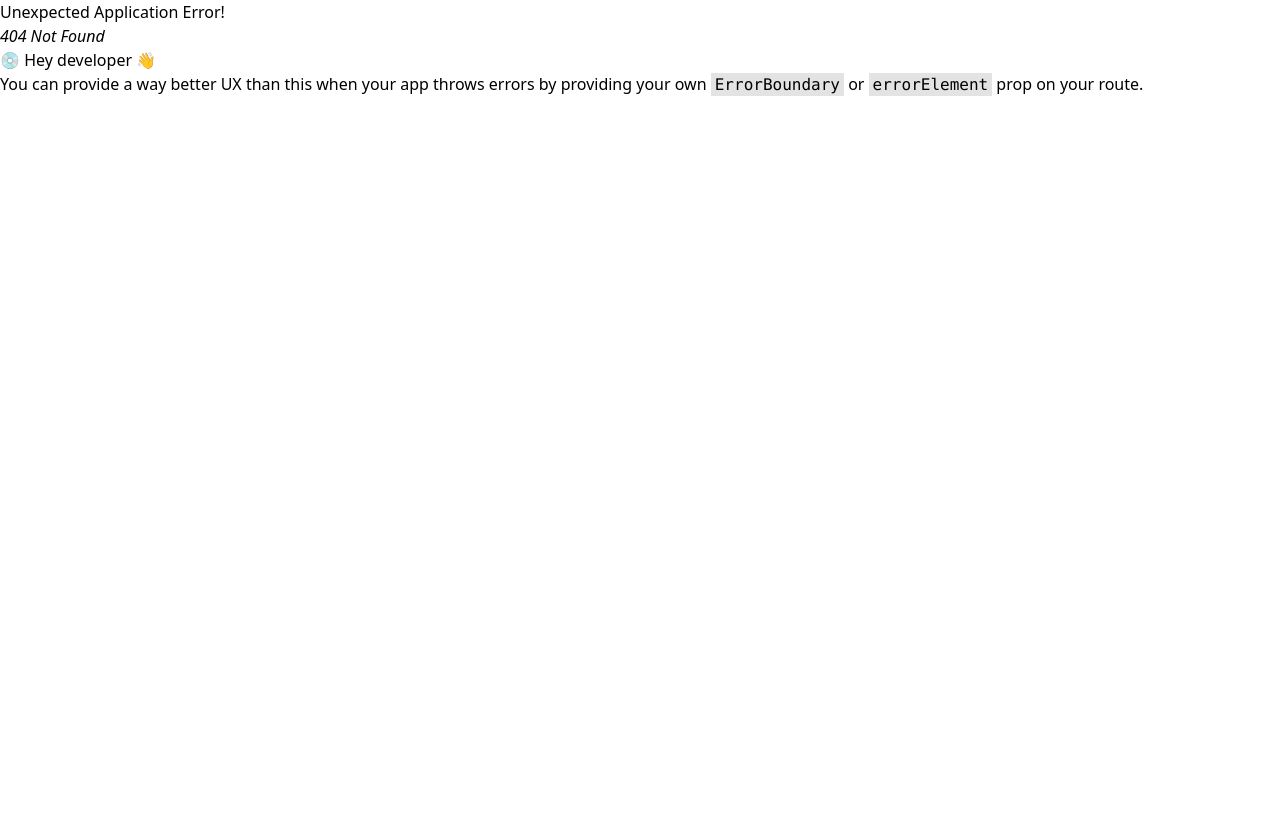
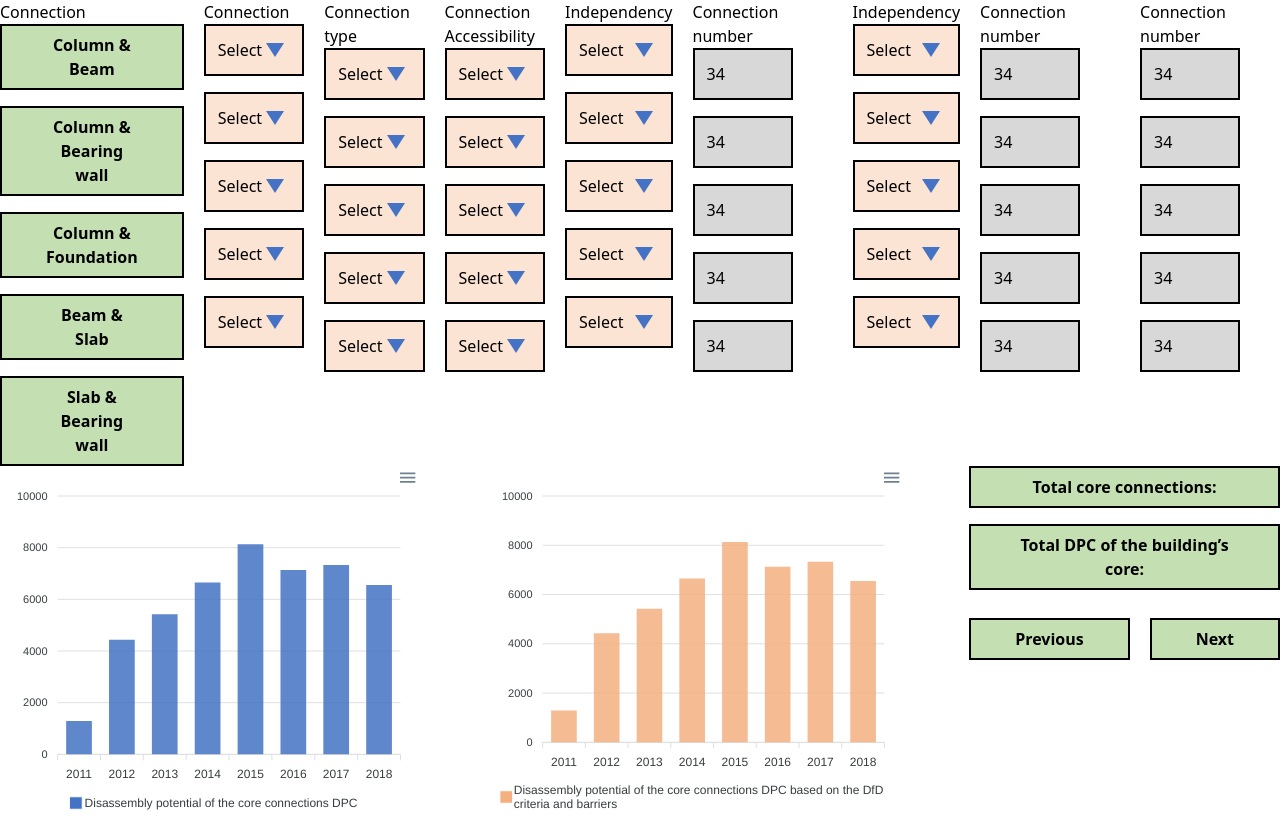
Before and after one commit to shariful10/DeCon, a React (Vite) app: page /building-core in a window 1280 px wide. Before the commit this address had no page. Before the commit the page ends 800 px from the top, so only its background shows below. Built offline with nearby package versions, Linux system fonts and the light colour scheme.

Commit message:
added building core pages initial UI

```diff
--- a/package.json
+++ b/package.json
@@ -11,7 +11,9 @@
   },
   "dependencies": {
     "@reduxjs/toolkit": "^2.2.5",
+    "apexcharts": "^3.49.1",
     "react": "^18.2.0",
+    "react-apexcharts": "^1.4.1",
     "react-dom": "^18.2.0",
     "react-redux": "^9.1.2",
     "react-router-dom": "^6.23.1"
--- /dev/null
+++ b/src/components/Chart/Chart.jsx
@@ -0,0 +1,81 @@
+import React from "react";
+import Chart from "react-apexcharts";
+
+export default function Charts({ title, color }) {
+  const series = [
+    {
+      name: "Actual",
+      data: [
+        {
+          x: "2011",
+          y: 1292,
+          //   goals: [
+          //     {
+          //       name: "Expected",
+          //       value: 1400,
+          //       strokeHeight: 5,
+          //       strokeColor: "#775DD0",
+          //     },
+          //   ],
+        },
+        {
+          x: "2012",
+          y: 4432,
+        },
+        {
+          x: "2013",
+          y: 5423,
+        },
+        {
+          x: "2014",
+          y: 6653,
+        },
+        {
+          x: "2015",
+          y: 8133,
+        },
+        {
+          x: "2016",
+          y: 7132,
+        },
+        {
+          x: "2017",
+          y: 7332,
+        },
+        {
+          x: "2018",
+          y: 6553,
+        },
+      ],
+    },
+  ];
+
+  const options = {
+    chart: {
+      height: 350,
+      type: "bar",
+    },
+    plotOptions: {
+      bar: {
+        columnWidth: "60%",
+      },
+    },
+    colors: [color],
+    dataLabels: {
+      enabled: false,
+    },
+    legend: {
+      show: true,
+      showForSingleSeries: true,
+      customLegendItems: [title],
+    },
+  };
+  return (
+    <div className="w-full">
+      <div id="chart">
+        <Chart options={options} series={series} type="bar" height={350} />
+      </div>
+      <div id="html-dist"></div>
+    </div>
+  );
+}
--- /dev/null
+++ b/src/components/Input/Input.jsx
@@ -0,0 +1,21 @@
+import React from "react";
+
+const defaultProps = {
+  label: 34,
+  type: "number",
+};
+
+export default function Input({ type, label }) {
+  return (
+    <input
+      type={type}
+      className="w-[100px] py-3 pl-3 pr-10 text-base leading-6 text-black bg-peach-200 border-[2px] border-black focus:outline-none focus:shadow-outline-blue focus:border-blue-300 bg-[#D8D8D8]"
+      value={label}
+    />
+  );
+}
+
+Input.defaultProps = {
+  label: 34,
+  type: "number",
+};
--- /dev/null
+++ b/src/components/Select/SelectDropdown.jsx
@@ -0,0 +1,45 @@
+import React from "react";
+
+export default function SelectDropdown({ label = "click here" }) {
+  const data = [
+    {
+      label: "Dry connection",
+      value: "dry_connection",
+      image: "",
+    },
+    {
+      label: "Dry connection",
+      value: "",
+      image: "",
+    },
+    {
+      label: "",
+      value: "",
+      image: "",
+    },
+    {
+      label: "",
+      value: "",
+      image: "",
+    },
+    {
+      label: "",
+      value: "",
+      image: "",
+    },
+  ];
+
+  return (
+    <>
+      <div className="relative inline-block w-full max-w-xs cursor-pointer">
+        <div className="appearance-none w-full py-3 pl-3 pr-10 text-base leading-6 text-black bg-peach-200 border-[2px] border-black focus:outline-none focus:shadow-outline-blue focus:border-blue-300 bg-[#FBE4D4]">
+          <h3>Select</h3>
+          <div></div>
+        </div>
+        <div className="pointer-events-none absolute inset-y-0 right-0 flex items-center px-5">
+          <div className="w-0 h-0 border-l-[9px] border-r-[9px] border-t-[14px] border-l-transparent border-r-transparent border-t-[#4472C4]"></div>
+        </div>
+      </div>
+    </>
+  );
+}
--- /dev/null
+++ b/src/pages/BuildingCore.jsx
@@ -0,0 +1,135 @@
+import React from "react";
+import SelectDropdown from "../components/Select/SelectDropdown";
+import Button from "../components/utils/Button";
+import Input from "../components/Input/Input";
+import Charts from "../components/Chart/Chart";
+
+export default function BuildingCore() {
+  return (
+    <div className="w-full">
+      <div className="flex flex-col">
+        <div className="flex gap-5">
+          <div className="flex-1">
+            <h3>Connection</h3>
+            <div className="flex flex-col gap-4">
+              <Button btnTitle="Column & Beam" />
+              <Button btnTitle="Column & Bearing wall" />
+              <Button btnTitle="Column & Foundation" />
+              <Button btnTitle="Beam & Slab" />
+              <Button btnTitle="Slab & Bearing wall" />
+            </div>
+          </div>
+
+          <div className="flex-1">
+            <h3>Connection</h3>
+            <div className="flex flex-col gap-4">
+              <SelectDropdown />
+              <SelectDropdown />
+              <SelectDropdown />
+              <SelectDropdown />
+              <SelectDropdown />
+            </div>
+          </div>
+
+          <div className="flex-1">
+            <h3>Connection type</h3>
+            <div className="flex flex-col gap-4">
+              <SelectDropdown />
+              <SelectDropdown />
+              <SelectDropdown />
+              <SelectDropdown />
+              <SelectDropdown />
+            </div>
+          </div>
+
+          <div className="flex-1">
+            <h3>Connection Accessibility</h3>
+            <div className="flex flex-col gap-4">
+              <SelectDropdown />
+              <SelectDropdown />
+              <SelectDropdown />
+              <SelectDropdown />
+              <SelectDropdown />
+            </div>
+          </div>
+
+          <div className="flex-1">
+            <h3>Independency</h3>
+            <div className="flex flex-col gap-4">
+              <SelectDropdown />
+              <SelectDropdown />
+              <SelectDropdown />
+              <SelectDropdown />
+              <SelectDropdown />
+            </div>
+          </div>
+
+          <div className="">
+            <h3>Connection number</h3>
+            <div className="flex flex-col gap-4">
+              <Input />
+              <Input />
+              <Input />
+              <Input />
+              <Input />
+            </div>
+          </div>
+
+          <div className="flex-1">
+            <h3>Independency</h3>
+            <div className="flex flex-col gap-4">
+              <SelectDropdown />
+              <SelectDropdown />
+              <SelectDropdown />
+              <SelectDropdown />
+              <SelectDropdown />
+            </div>
+          </div>
+
+          <div className="">
+            <h3>Connection number</h3>
+            <div className="flex flex-col gap-4">
+              <Input />
+              <Input />
+              <Input />
+              <Input />
+              <Input />
+            </div>
+          </div>
+
+          <div className="">
+            <h3>Connection number</h3>
+            <div className="flex flex-col gap-4">
+              <Input />
+              <Input />
+              <Input />
+              <Input />
+              <Input />
+            </div>
+          </div>
+        </div>
+
+        <div className="flex gap-[60px] justify-between">
+          <Charts
+            color="#4472C4"
+            title="Disassembly potential of the core connections DPC"
+          />
+          <Charts
+            color="#F4B081"
+            title="Disassembly potential of the core connections DPC based on the DfD criteria and barriers"
+          />
+          <div className="flex flex-col gap-7">
+            <div className="flex flex-col gap-4">
+              <Button btnTitle="Total core connections:" />
+              <Button btnTitle="Total DPC of the building’s core:" />
+            </div>
+            <div className="w-full flex items-center gap-5">
+              <Button btnTitle="Previous" />
+              <Button btnTitle="Next" />
+            </div>
+          </div>
+        </div>
+      </div>
+    </div>
+  );
+}
--- a/src/pages/BuildingInfo.jsx
+++ b/src/pages/BuildingInfo.jsx
@@ -1,3 +1,4 @@
+import SelectDropdown from "../components/Select/SelectDropdown";
 import Container from "../components/container/Container";
 import UploadIcon from "../components/icons/UploadIcon";
 import Navbar from "../components/shared/Navbar";
--- a/src/pages/ConstructionsType.jsx
+++ b/src/pages/ConstructionsType.jsx
@@ -1,6 +1,7 @@
 import { useDispatch, useSelector } from "react-redux";
 import Container from "../components/container/Container";
 import { addConstructionType } from "../redux/features/constructionTypeSlice";
+import SelectDropdown from "../components/Select/SelectDropdown";
 
 export default function ConstructionsType() {
   const dispatch = useDispatch();
--- a/src/routes/Routes.jsx
+++ b/src/routes/Routes.jsx
@@ -3,6 +3,7 @@ import ConstructionsType from "../pages/ConstructionsType";
 import BuildingInfo from "../pages/BuildingInfo";
 import Home from "../pages/Home";
 import { createBrowserRouter } from "react-router-dom";
+import BuildingCore from "../pages/BuildingCore";
 
 export const router = createBrowserRouter([
   {
@@ -18,6 +19,10 @@ export const router = createBrowserRouter([
         element: <BuildingInfo />,
       },
       {
+        path: "/building-core",
+        element: <BuildingCore />,
+      },
+      {
         path: "/constructions-type",
         element: <ConstructionsType />,
       },
```
Also changed, not shown: 1 other file (tests, documents, lock files or other folders). Lines whose indentation alone changed are shown as unchanged.
